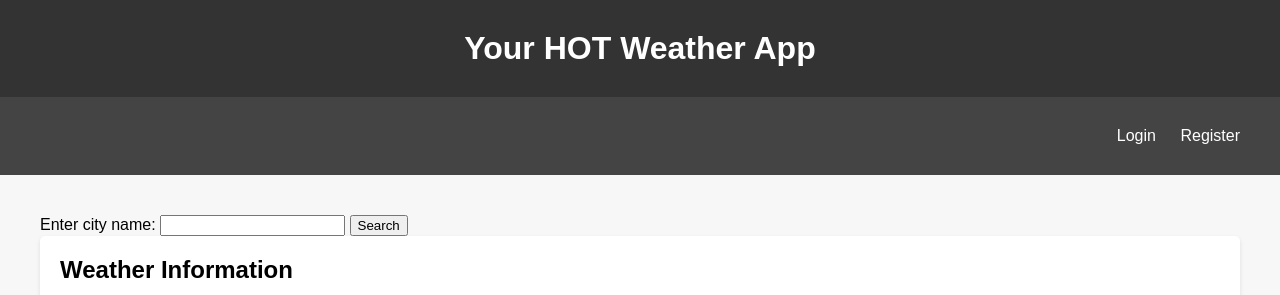
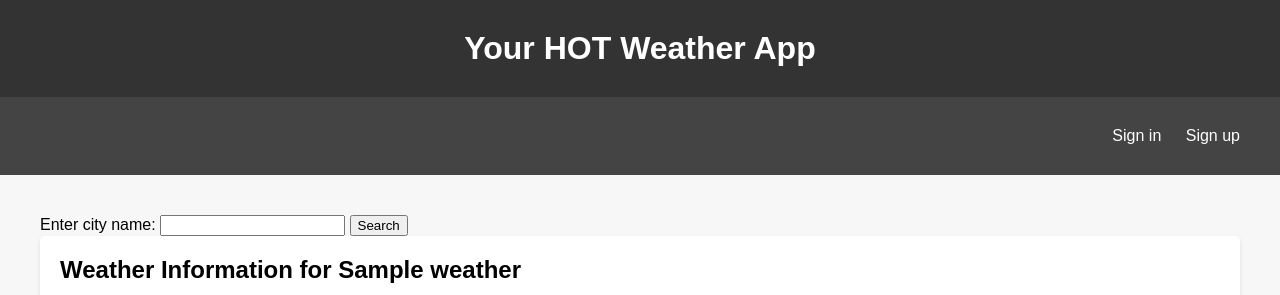
Before and after one commit to Grupa3SDA/weather_app, a Django app: template end_app/end_app/templates/home.html in a window 1280 px wide. Shown: the top 295 px of the page. Run offline with Django 4.2, Linux system fonts and the light colour scheme; tables that the repository leaves empty hold one stand-in row (values such as "Sample post"); the template is opened without the code that fills it: values that come from a table or form of the project are taken from there, most other values are stand-ins (such as "Sample title", 1, 10 or a date in 2020).

Commit message:
Fixing code of weather_app after code review

```diff
--- a/end_app/end_app/templates/home.html
+++ b/end_app/end_app/templates/home.html
@@ -17,8 +17,8 @@
     <nav class="navbar">
         <div class="container">
             <ul class="navbar-nav">
-                <li><a href="#">Login</a></li>
-                <li><a href="#">Register</a></li>
+                <li><a href="#">Sign in</a></li>
+                <li><a href="#">Sign up</a></li>
             </ul>
         </div>
     </nav>
@@ -30,12 +30,15 @@
                 <button type="submit">Search</button>
             </form>
             <div class="weather-container">
-                {% if weather_data %}
-                    <h2>Weather Information</h2>
+                {% if error_message %}
+                    <p class="error-message">{{ error_message }}</p>
+                {% elif weather_data %}
+                    <h2>Weather Information for {{ weather_data.name }}</h2>
                     <p>City: {{ weather_data.name }}, {{ weather_data.sys.country }}</p>
                     <p>Coordinates: {{ weather_data.coord.lat }}, {{ weather_data.coord.lon }}</p>
-                    <p>Weather: {{ weather_data.weather.0.description }}, <img src="http://openweathermap.org/img/wn/{{ weather_data.weather.0.icon }}.png" alt="Weather Icon"></p></p>
-
+                    <p>Weather: {{ weather_data.weather.0.description }},
+                        <img src="http://openweathermap.org/img/wn/{{ weather_data.weather.0.icon }}.png" alt="Weather Icon">
+                    </p>
                     <p>Temperature: {{ weather_data.main.temp }}°C</p>
                     <p>Feels Like: {{ weather_data.main.feels_like }}°C</p>
                     <p>Min Temperature: {{ weather_data.main.temp_min }}°C</p>
@@ -44,17 +47,16 @@
                     <p>Humidity: {{ weather_data.main.humidity }}%</p>
                     <p>Wind Speed: {{ weather_data.wind.speed }} m/s</p>
                     <p>Wind Direction: {{ weather_data.wind.deg }}°</p>
-                    <p>Visibility: {{ weather_data.visibility }} meters</p>
-                    <p>Cloudiness: {{ weather_data.clouds.all }}%</p>
+                    <p>Visibility: {{ weather_data.additional_info.visibility }} meters</p>
+                    <p>Cloudiness: {{ weather_data.additional_info.cloudiness }}%</p>
                     <p>Sunrise: {{ weather_data.additional_info.sunrise }}</p>
                     <p>Sunset: {{ weather_data.additional_info.sunset }}</p>
-                    <p>UV Index: {{ weather_data.uvi }}</p>
-                    <p>Air Quality Index: {{ weather_data.main.aqi }}</p>
+                    <p>UV Index: {{ weather_data.additional_info.uvi }}</p>
+                    <p>Air Quality Index: {{ weather_data.additional_info.aqi }}</p>
                     <p>Rain (1h): {{ weather_data.additional_info.rain_1h }} mm</p>
                     <p>Rain (3h): {{ weather_data.additional_info.rain_3h }} mm</p>
                     <p>Snow (1h): {{ weather_data.additional_info.snow_1h }} mm</p>
                     <p>Snow (3h): {{ weather_data.additional_info.snow_3h }} mm</p>
-                    <!-- You can add more fields as needed -->
                 {% endif %}
             </div>
         </div>
--- a/end_app/end_app/urls.py
+++ b/end_app/end_app/urls.py
@@ -14,10 +14,11 @@ Including another URLconf
     1. Import the include() function: from django.urls import include, path
     2. Add a URL to urlpatterns:  path('blog/', include('blog.urls'))
 """
+from django.contrib import admin
 from django.urls import path
 from . import views
 
 urlpatterns = [
+    path("admin/", admin.site.urls),
     path('', views.home_view, name='home'),
-
 ]
--- a/end_app/weather_app/forms.py
+++ b/end_app/weather_app/forms.py
@@ -1,4 +1,5 @@
 from django import forms
+
 
 class CityForm(forms.Form):
     city = forms.CharField(label='Enter city name', max_length=20)
```
Also changed, not shown: end_app/end_app/settings.py (+9 -3 lines), end_app/end_app/static/css/style.css (+5 -7 lines), end_app/end_app/views.py (+9 -4 lines), end_app/weather_app/get_weather.py (+14 -9 lines).
